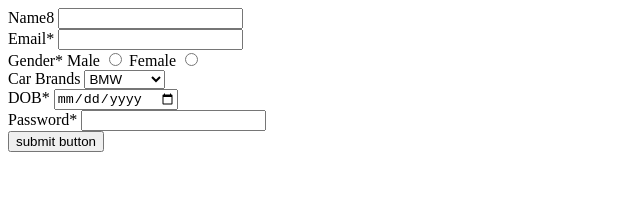
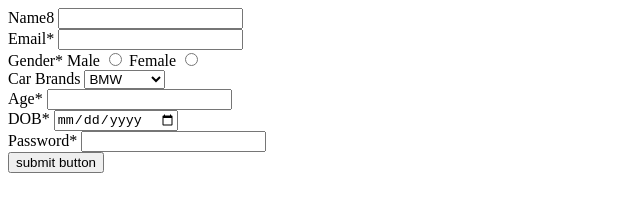
Before and after one commit to acciojob/car-insurance-form-ChhayaSengar, a website: page main.html in a window 1280 px wide. Shown: the whole page, without its empty margins (0-640 px from the left). Drawn offline with Linux system fonts and the light colour scheme.

Commit message:
created a submission

```diff
--- a/main.html
+++ b/main.html
@@ -1,13 +1,4 @@
 <!DOCTYPE html>
-
-<html>
-
-<head>
-	<link rel="stylesheet" href="styles.css">
-</head>
-
-<body>
-	<!DOCTYPE html>
 
 <html>
 
@@ -34,15 +25,18 @@
 			<input id="male" type="radio"  name="gender" value="Male" required>
 			<label for="female">Female</label>
 		  <input id="female" type="radio" name="gender" value="Female" required>
-		</div>
+           </div>
 		<div>
-            <div>
 			<label for="cars">Car Brands</label>
 			<select id="cars">
 				<option value="BMW">BMW</option>
 				<option value="Audi">Audi</option>
 				<option value="Mercedez">Mercedez</option>
 			</select>
+		</div>
+		<div>
+			<label for="age">Age*</label>
+			<input type="number" id="age" required>
 		</div>
 		<div>
 			<label for="dob">DOB*</label>
@@ -54,8 +48,6 @@
 		</div>
 		<button type="submit">submit button</button>
 	</form>
-
-
 </body>
 
 </html>
```
